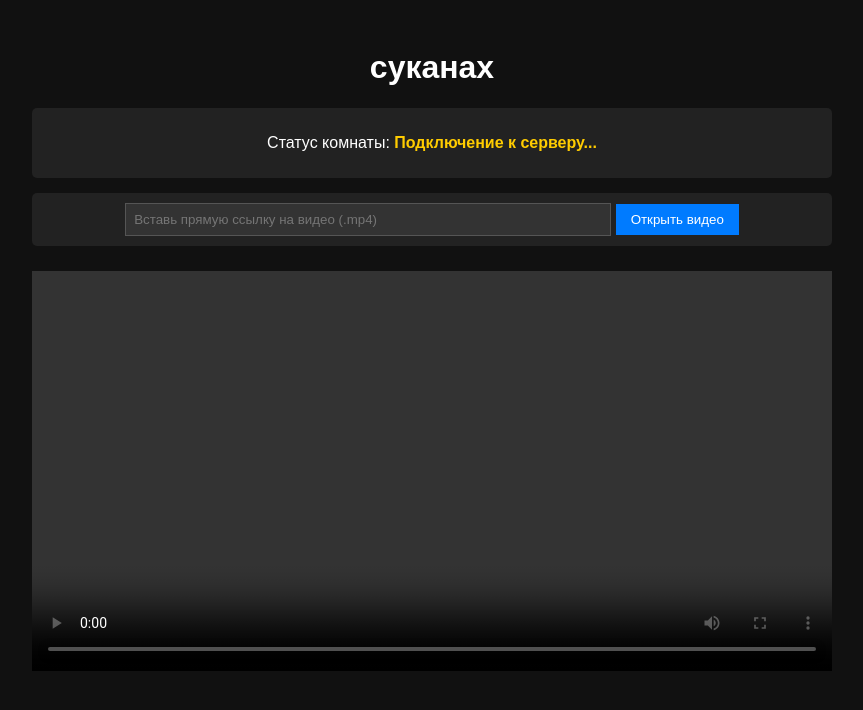
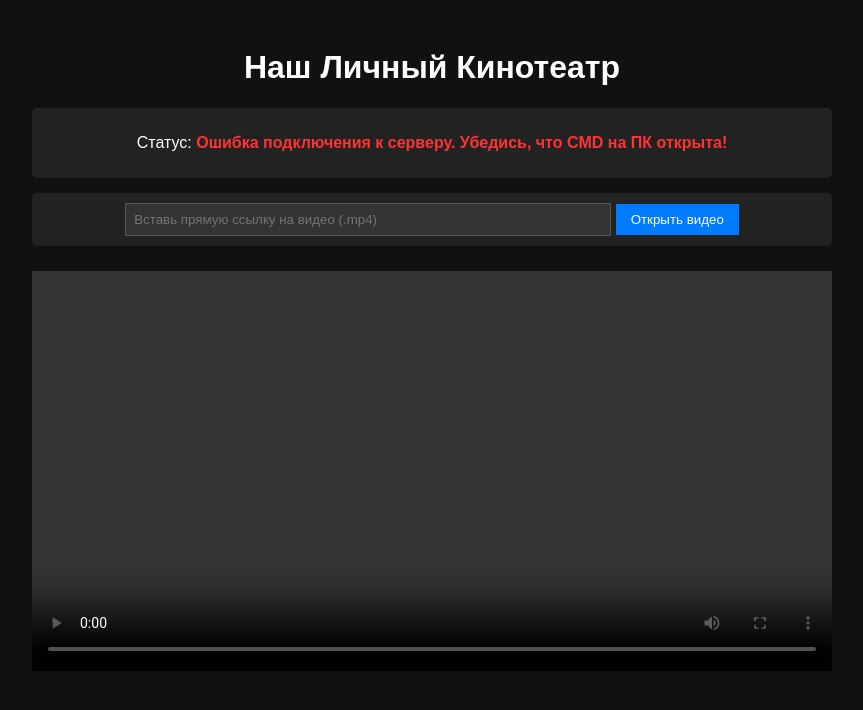
Before and after one commit to slizen-png/rave-govno, a plain HTML site: page index.html in a window 1280 px wide. Shown: the whole page, without its empty margins (208-1071 px from the left). Drawn offline with Linux system fonts and the light colour scheme.

Commit message:
index.html

```diff
--- a/index.html
+++ b/index.html
@@ -2,7 +2,7 @@
 <html lang="ru">
 <head>
     <meta charset="UTF-8">
-    <title>плеер</title>
+    <title>Наш Личный Кинотеатр</title>
     <style>
         body { font-family: sans-serif; background: #111; color: #fff; padding: 20px; }
         .container { max-width: 800px; margin: 0 auto; text-align: center; }
@@ -16,10 +16,10 @@
 <body>
 
 <div class="container">
-    <h1>суканах</h1>
+    <h1>Наш Личный Кинотеатр</h1>
 
     <div class="controls">
-        <p>Статус комнаты: <b id="status" style="color: #ffcc00;">Подключение к серверу...</b></p>
+        <p>Статус: <b id="status" style="color: #ffcc00;">Подключение...</b></p>
     </div>
 
     <div class="controls">
@@ -36,16 +36,16 @@
     const videoUrlInput = document.getElementById('video-url');
     const loadVideoBtn = document.getElementById('load-video-btn');
 
-    const socket = new WebSocket('wss://://piehost.com');
+    const socket = new WebSocket('ws://localhost:8080');
     let isInternalChange = false;
 
     socket.onopen = () => {
-        statusDisplay.innerText = "Онлайн! Комната готова.";
+        statusDisplay.innerText = "Соединение установлено! Наш сервер на ПК работает.";
         statusDisplay.style.color = "#00ff00";
     };
 
     socket.onerror = () => {
-        statusDisplay.innerText = "Ошибка сервера. Но мы все равно прорвемся!";
+        statusDisplay.innerText = "Ошибка подключения к серверу. Убедись, что CMD на ПК открыта!";
         statusDisplay.style.color = "#ff3333";
     };
 
```
